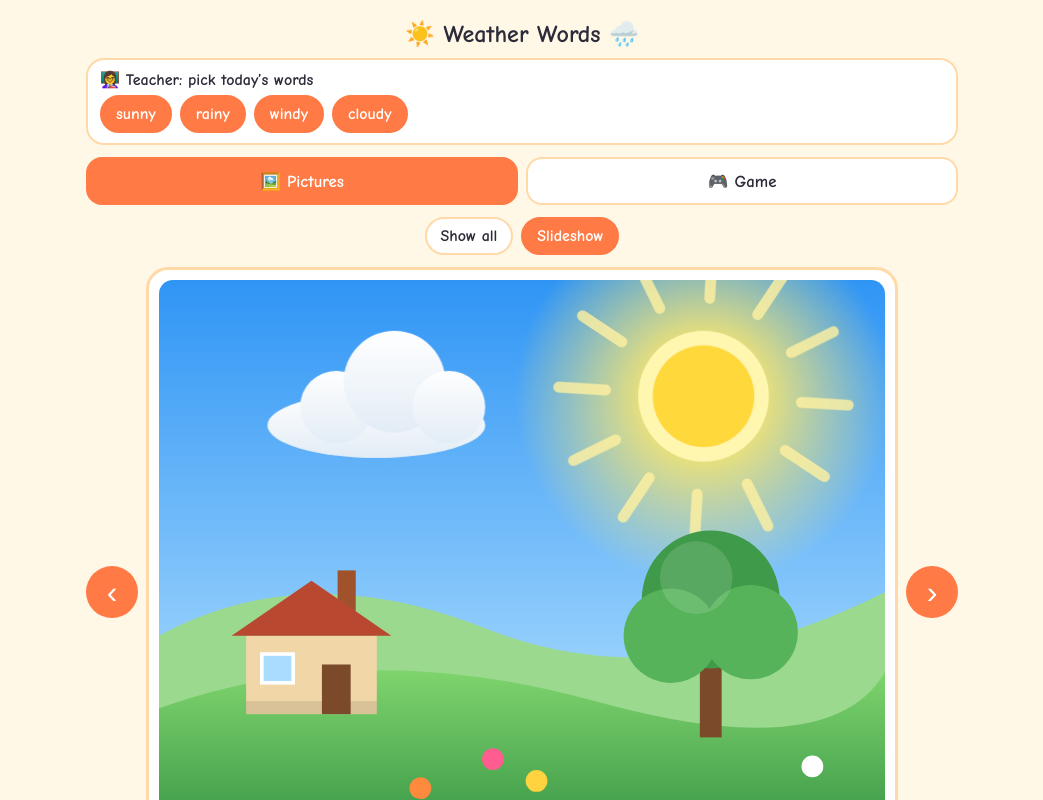
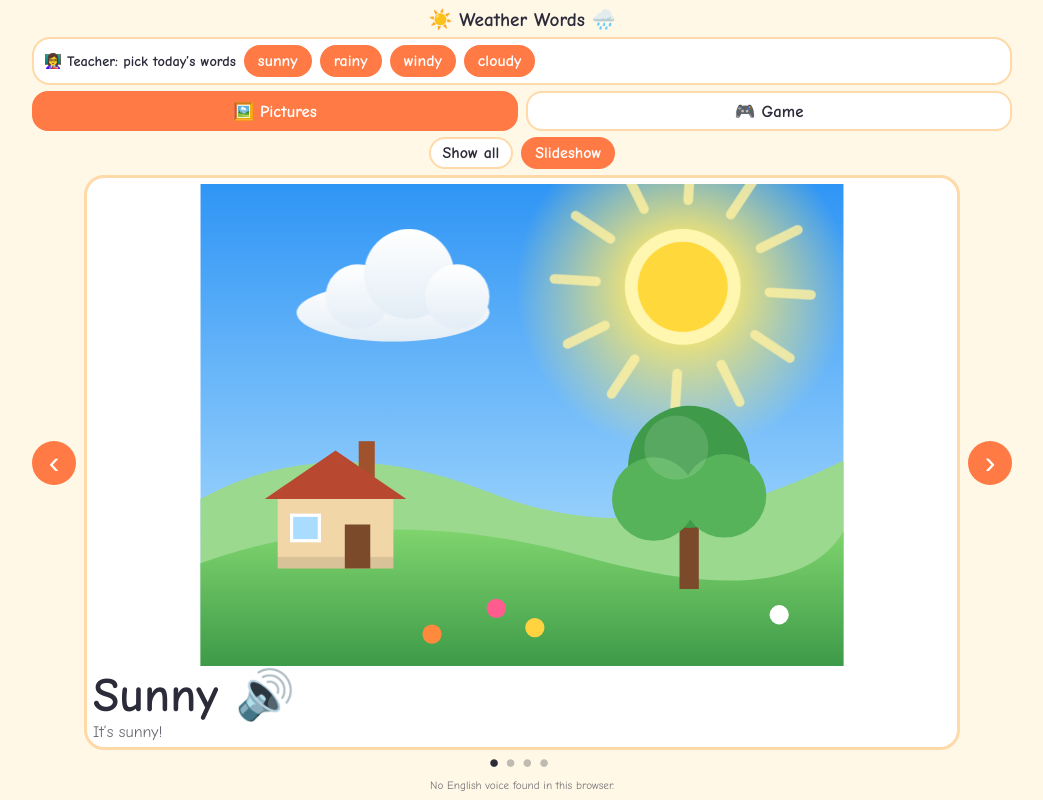
Before and after one commit to lamchiphuong/game, a plain HTML site: page weather.html in a window 1280 px wide. Both pictures are taken after a click on the button "Slideshow". Shown: the top 800 px of the page, without its empty margins (118-1161 px from the left). Drawn offline with Linux system fonts and the light colour scheme.

Commit message:
Update weather.html

```diff
--- a/weather.html
+++ b/weather.html
@@ -8,42 +8,48 @@
 :root{--bg:#fff8e7;--card:#fff;--ink:#2b2b3a;--acc:#ff7a45;--line:#ffd9a8;--ok:#2fb36b;--bad:#e5484d;color-scheme:light;box-sizing:border-box;padding-top:env(safe-area-inset-top,0px);padding-bottom:env(safe-area-inset-bottom,0px)}
 @media(prefers-color-scheme:dark){:root:not([data-theme="light"]){--bg:#1f2233;--card:#2c3047;--ink:#f4f1ea;--line:#4a4f72;color-scheme:dark}}
 :root[data-theme="dark"]{--bg:#1f2233;--card:#2c3047;--ink:#f4f1ea;--line:#4a4f72;color-scheme:dark}
-html{scroll-padding-top:env(safe-area-inset-top,0px)}
+html{scroll-padding-top:env(safe-area-inset-top,0px);height:100%;height:100dvh}
 *{box-sizing:border-box}
-body{margin:0;background:var(--bg);color:var(--ink);font-family:"Baloo 2","Comic Sans MS","Segoe UI",system-ui,sans-serif;min-height:100vh}
-main{max-width:900px;margin:0 auto;padding:14px}
-h1{font-size:1.5rem;margin:6px 0 10px;text-align:center}
-.panel{background:var(--card);border:2px solid var(--line);border-radius:18px;padding:10px 12px;margin-bottom:12px}
-.panel b{display:block;margin-bottom:6px}
+body{margin:0;background:var(--bg);color:var(--ink);font-family:"Baloo 2","Comic Sans MS","Segoe UI",system-ui,sans-serif;height:100%;overflow:hidden}
+main{max-width:1000px;height:100%;margin:0 auto;padding:8px 10px;display:flex;flex-direction:column;gap:6px}
+h1{font-size:1.2rem;margin:0;text-align:center}
+.panel{background:var(--card);border:2px solid var(--line);border-radius:18px;padding:6px 10px;display:flex;align-items:center;gap:8px;flex-wrap:wrap}
+.panel b{font-size:.9rem}
 .chips,.seg{display:flex;flex-wrap:wrap;gap:8px}
-.seg{justify-content:center;margin-bottom:12px}
-.chip,.sb{cursor:pointer;user-select:none;padding:8px 14px;border-radius:999px;border:2px solid var(--line);font:inherit;font-weight:700;font-size:1rem;background:var(--card);color:var(--ink)}
+.seg{justify-content:center;margin-bottom:6px}
+.chip,.sb{cursor:pointer;user-select:none;padding:5px 12px;border-radius:999px;border:2px solid var(--line);font:inherit;font-weight:700;font-size:1rem;background:var(--card);color:var(--ink)}
 .chip input{display:none}
 .chip.on,.sb.on{background:var(--acc);border-color:var(--acc);color:#fff}
-.tabs{display:flex;gap:8px;margin-bottom:12px}
-.tab{flex:1;padding:12px;border-radius:16px;border:2px solid var(--line);background:var(--card);color:var(--ink);font:inherit;font-weight:800;font-size:1.05rem;cursor:pointer}
+.tabs{display:flex;gap:8px}
+.tab{flex:1;padding:8px;border-radius:16px;border:2px solid var(--line);background:var(--card);color:var(--ink);font:inherit;font-weight:800;font-size:1.05rem;cursor:pointer}
 .tab.on{background:var(--acc);border-color:var(--acc);color:#fff}
-.grid{display:grid;grid-template-columns:repeat(auto-fit,minmax(250px,1fr));gap:12px}
-.card{background:var(--card);border:3px solid var(--line);border-radius:22px;padding:10px;text-align:center;cursor:pointer;font:inherit;color:var(--ink);transition:transform .15s}
+#view{flex:1;min-height:0;display:flex;flex-direction:column}
+.grid{flex:1;min-height:0;display:grid;gap:8px;grid-template-columns:repeat(2,minmax(0,1fr));grid-auto-rows:minmax(0,1fr)}
+.g1{grid-template-columns:minmax(0,1fr)}
+@media(max-aspect-ratio:1/1){.g2{grid-template-columns:minmax(0,1fr)}}
+@media(min-aspect-ratio:7/5){.g3,.g4{grid-template-columns:repeat(var(--n),minmax(0,1fr))}}
+@media(max-height:520px){h1{display:none}}
+.card{background:var(--card);border:3px solid var(--line);border-radius:20px;padding:6px;display:flex;flex-direction:column;min-height:0;min-width:0;overflow:hidden;text-align:center;cursor:pointer;font:inherit;color:var(--ink);transition:transform .15s}
 .card:active{transform:scale(.98)}
-.card svg{width:100%;height:auto;border-radius:14px;display:block}
-.word{font-size:2rem;font-weight:900;margin-top:6px;text-transform:capitalize}
-.sent{opacity:.7;font-size:1rem}
-.slide{display:flex;align-items:center;gap:8px}
+.card svg{flex:1;min-height:0;width:100%;height:100%;display:block}
+.word{font-size:clamp(1.1rem,5vmin,2rem);font-weight:900;line-height:1.1;margin-top:4px;text-transform:capitalize}
+.sent{opacity:.7;font-size:clamp(.75rem,2.6vmin,1rem)}
+.slide{flex:1;min-height:0;display:flex;align-items:stretch;gap:8px}
 .slide .card{flex:1}
-.slide .word{font-size:3rem}
-.nav{width:52px;height:52px;border-radius:50%;border:0;background:var(--acc);color:#fff;font-size:2rem;cursor:pointer;flex:none}
-.dots{text-align:center;margin-top:10px;font-size:1.6rem;letter-spacing:6px}
+.slide .word{font-size:clamp(1.4rem,7vmin,3rem)}
+.nav{align-self:center;width:44px;height:44px;border-radius:50%;border:0;background:var(--acc);color:#fff;font-size:2rem;cursor:pointer;flex:none}
+.dots{text-align:center;margin-top:2px;font-size:1.1rem;letter-spacing:6px}
 .dots span{opacity:.3;cursor:pointer}.dots .cur{opacity:1}
-.q{text-align:center}
-.q h2{margin:4px 0 10px;font-size:1.4rem}
+.q{text-align:center;flex:1;min-height:0;display:flex;flex-direction:column;gap:6px}
+.q .btn{align-self:center;padding:6px 14px}
+.q h2{margin:0;font-size:clamp(1rem,3.5vmin,1.4rem)}
 .btn{padding:10px 18px;border-radius:14px;border:0;background:var(--acc);color:#fff;font:inherit;font-weight:800;font-size:1.05rem;cursor:pointer}
 .opt.ok{border-color:var(--ok);box-shadow:0 0 0 4px var(--ok)}
 .opt.no{border-color:var(--bad);animation:shake .4s}
 @keyframes shake{25%{transform:translateX(-8px)}75%{transform:translateX(8px)}}
 .stars{font-size:2.2rem;margin:10px 0}
 .msg{text-align:center;padding:20px;font-weight:700}
-.foot{text-align:center;font-size:.8rem;opacity:.65;margin-top:14px}
+.foot{text-align:center;font-size:.7rem;opacity:.65}
 @keyframes spin{to{transform:rotate(360deg)}}
 .rays{transform-origin:150px 32px;animation:spin 30s linear infinite}
 @keyframes fall{from{transform:translate(0,0);opacity:0}15%{opacity:.8}to{transform:translate(-14px,95px);opacity:0}}
@@ -119,7 +125,7 @@ function learn(){var ws=words(),v=document.getElementById("view");
 if(!ws.length){v.innerHTML='<div class="msg">Pick at least 1 word above 👆</div>';return}
 if(si>=ws.length)si=0;
 var seg=`<div class="seg"><button class="sb ${mode=="all"?"on":""}" data-mode="all">Show all</button><button class="sb ${mode=="slide"?"on":""}" data-mode="slide">Slideshow</button></div>`;
-if(mode=="all"){v.innerHTML=seg+'<div class="grid">'+ws.map(cardHtml).join("")+'</div>';return}
+if(mode=="all"){v.innerHTML=seg+`<div class="grid g${ws.length}" style="--n:${ws.length}">`+ws.map(cardHtml).join("")+'</div>';return}
 v.innerHTML=seg+`<div class="slide"><button class="nav" data-act="prev" aria-label="Previous">‹</button>${cardHtml(ws[si])}<button class="nav" data-act="next" aria-label="Next">›</button></div><div class="dots">${ws.map(function(w,i){return `<span class="${i==si?"cur":""}" data-dot="${i}">●</span>`}).join("")}</div>`}
 function go(d){var ws=words();if(!ws.length)return;si=(si+d+ws.length)%ws.length;learn();var w=ws[si];say(w.k+". "+w.s)}
 function quiz(){var ws=words(),v=document.getElementById("view");
@@ -130,7 +136,7 @@ function ask(){var v=document.getElementById("view");
 if(Q.i>=Q.qs.length){var s="";for(var n=0;n<Q.qs.length;n++)s+=n<Q.score?"⭐":"☆";
 v.innerHTML=`<div class="q"><h2>Well done! 🎉</h2><div class="stars">${s}</div><button class="btn" data-act="again">Play again 🔁</button></div>`;say("Well done!");return}
 var t=Q.qs[Q.i];Q.tried=false;
-v.innerHTML=`<div class="q"><h2>Question ${Q.i+1}/${Q.qs.length} – Which one is “${t}”?</h2><button class="btn" data-act="hear">🔊 Hear again</button><div class="grid" style="margin-top:12px">`+shuffle(words()).map(function(w){return `<button class="card opt" data-pick="${w.k}">${scene(w.k)}</button>`}).join("")+'</div></div>';
+v.innerHTML=`<div class="q"><h2>Question ${Q.i+1}/${Q.qs.length} – Which one is “${t}”?</h2><button class="btn" data-act="hear">🔊 Hear again</button><div class="grid g${words().length}" style="--n:${words().length}">`+shuffle(words()).map(function(w){return `<button class="card opt" data-pick="${w.k}">${scene(w.k)}</button>`}).join("")+'</div></div>';
 say("Which one is "+t+"?")}
 function render(){chips();document.querySelectorAll(".tab").forEach(function(b){b.classList.toggle("on",b.dataset.tab==tab)});tab=="learn"?learn():quiz()}
 
```
